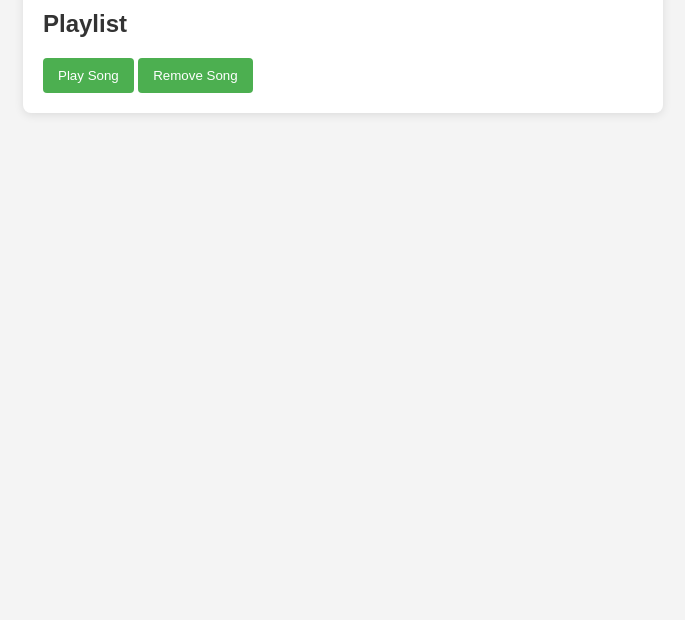
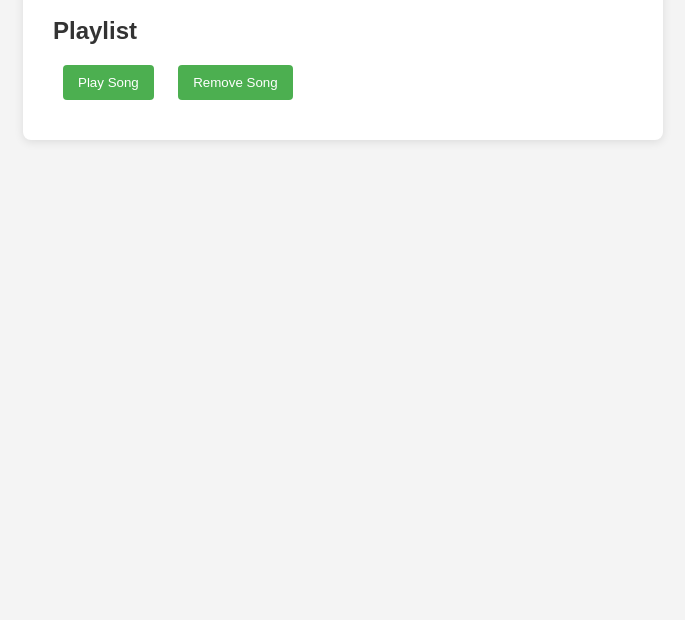
Before and after one commit to ParthJoshi19/Hacktober-2, a plain HTML site: page index.html in a window 1280 px wide. Shown: the part 180-800 px from the top of the page, without its empty margins (297-982 px from the left). Drawn offline with Linux system fonts and the light colour scheme.

Commit message:
Update style.css

```diff
--- a/style.css
+++ b/style.css
@@ -1,3 +1,6 @@
+*{
+    margin:10px;
+}
 body {
     font-family: Arial, sans-serif;
     background-color: #f4f4f4;
```
